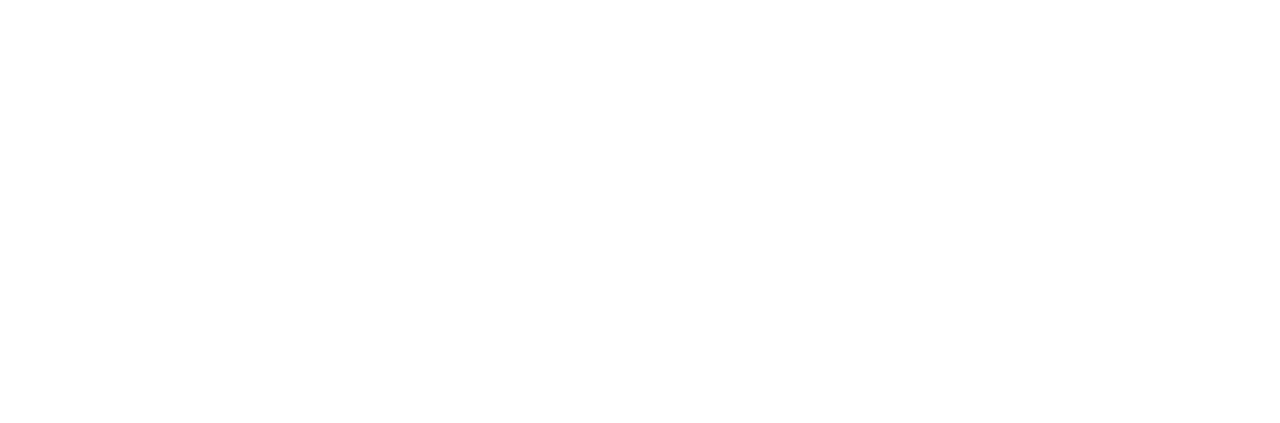
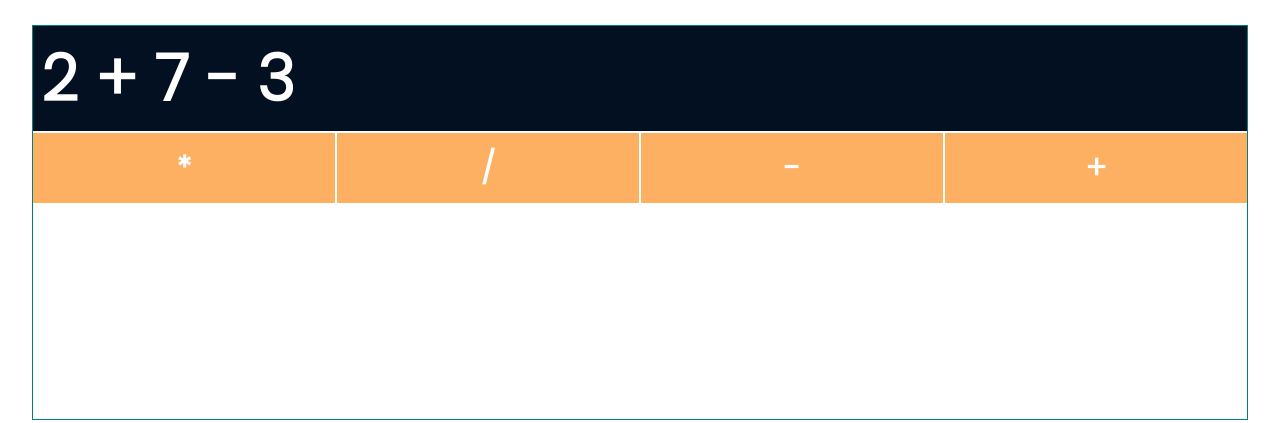
Before and after one commit to masiyematome/calculator-project, a plain HTML site: page index.html in a window 1280 px wide. Drawn offline with Linux system fonts and the light colour scheme.

Commit message:
Calculator screen and operator buttons (*,/,-,+)

```diff
--- a/index.html
+++ b/index.html
@@ -14,6 +14,23 @@
 
 <body>
 
+    <div class = "calculator">
+
+        <div class = "calculator-screen">
+            <p class = "numbers-on-screen">2 + 7 - 3</p>
+        </div>
+
+        <div class = "calculator-body">
+
+            <button class = "multiplication-button operator">*</button>
+            <button class = "division-button operator">/</button>
+            <button class = "subtraction-button operator">-</button>
+            <button class = "addition-button operator">+</button>
+
+        </div>
+
+    </div>
+
     <script src = "main_app.js"></script>
 
 </body>
--- a/main_styles.css
+++ b/main_styles.css
@@ -2,4 +2,47 @@
     padding : 0;
     margin : 0;
     box-sizing : border-box;
+    font-family: 'poppins',sans-serif;
 }
+
+.calculator {
+    border : 1px solid teal;
+    width : 95%;
+    margin : auto;
+    position: relative;
+    top : 25px;
+}
+
+.calculator-screen{
+    background-color : #031022;
+    padding : 5px 8px;
+}
+
+.calculator-screen p{
+    font-size : 4rem;
+    font-weight : bold;
+    color : white;
+}
+
+.calculator-body{
+    padding : 2px 0px 0px;
+    display : grid;
+    grid-template-columns: repeat(4,1fr);
+    grid-template-rows:repeat(4 , 70px);
+    grid-gap : 2px;
+}
+
+.calculator-body button {
+    background-color : #feb062;
+    outline : none;
+    font-size : 2rem;
+    font-weight : bold;
+    color : white;
+    border : none;
+    cursor: pointer;
+    transition: all ease 1s;
+}
+
+.calculator-body .operator:hover{
+    background-color : #ee9c4a;
+}
```
